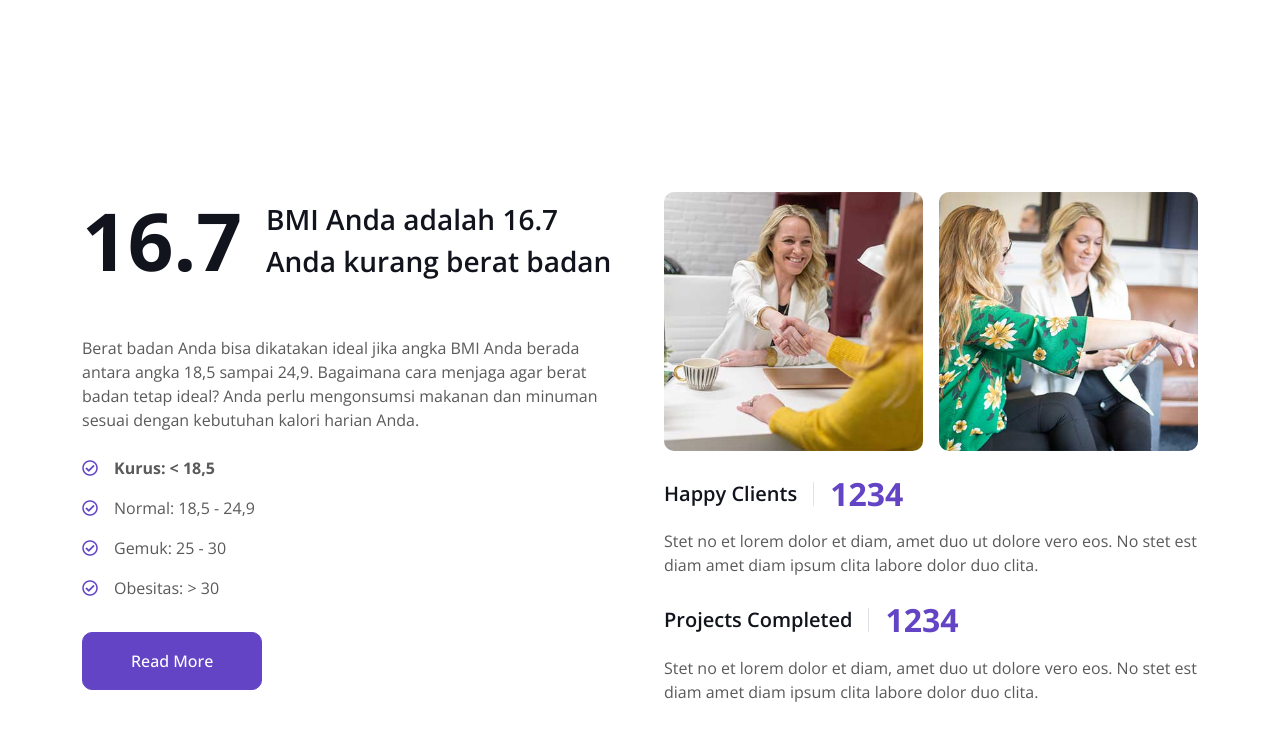
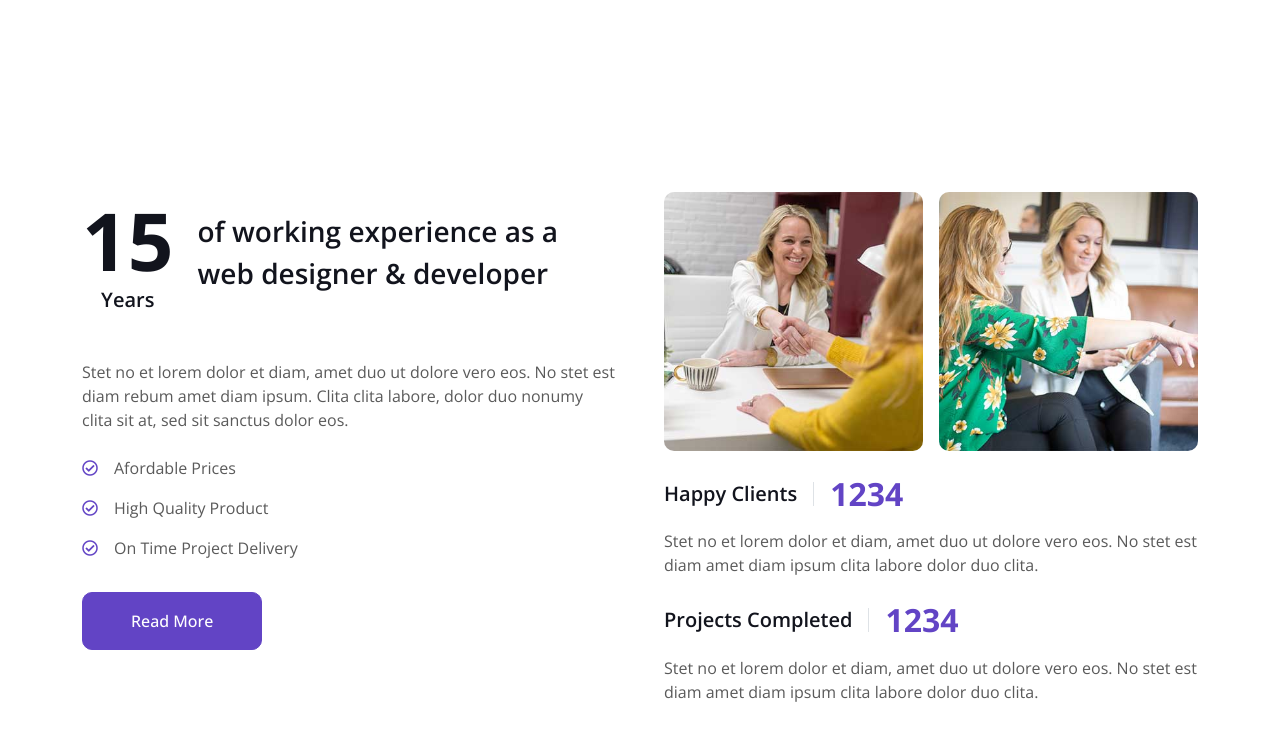
Before and after one commit to sahawaenya/RoToBoGo, a plain HTML site: page index.html in a window 1280 px wide. Shown: the part 690-1430 px from the top of the page. Drawn offline with nearby package versions, Linux system fonts and the light colour scheme.

Commit message:
Revert "Aji"

```diff
--- a/js/bmi.js
+++ b/bmi.js
@@ -45,34 +45,18 @@ function calculateBmi(height, weight) {
 
 // == dom ==
 
-const bmi = calculateBmi(173, 50)
+const bmi = calculateBmi(height, weight)
 let message = null
-let desc = null
 
 if (bmi <= 18.4) {
-    message = `BMI Anda adalah ${bmi} Anda kurang berat badan`
-    desc = `kurus`
+    message = `Your Body Mass Index (BMI) is ${bmi}. You are UNDERWEIGHT`
 } else if (bmi >= 18.5 && bmi <= 24.9) {
-    message = `BMI Anda adalah ${bmi} BMI Anda termasuk normal`
-    desc = `normal`
+    message = `Your Body Mass Index (BMI) is ${bmi}. You are NORMAL`
 } else if (bmi >= 25 && bmi <= 29.9) {
-    message = `BMI Anda adalah ${bmi} Anda tergolong gemuk`
-    desc = `gemuk`
+    message = `Your Body Mass Index (BMI) is ${bmi}. You are OVERWEIGHT`
 } else if (bmi >= 30) {
-    message = `BMI Anda adalah ${bmi} Anda obesitas`
-    desc = `obes`
-}
-
-if (desc === 'kurus') {
-    document.getElementById('005kurus').style.fontWeight = "bold"
-} else if (desc === 'normal') {
-    document.getElementById('005normal').style.fontWeight = "bold"
-} else if (desc === 'gemuk') {
-    document.getElementById('005gemuk').style.fontWeight = "bold"
-} else if (desc === 'obes') {
-    document.getElementById('005obes').style.fontWeight = "bold"
+    message = `Your Body Mass Index (BMI) is ${bmi}. You are OBESE`
 }
 
 
-document.getElementById("005result").innerText = bmi
-document.getElementById("005message").innerText = message
+// document.getElementById("results").innerHTML = message
--- a/index.html
+++ b/index.html
@@ -131,20 +131,15 @@
                 <div class="col-lg-6 wow fadeInUp" data-wow-delay="0.1s">
                     <div class="d-flex align-items-center mb-5">
                         <div class="years flex-shrink-0 text-center me-4">
-                            <h1 class="display-1 mb-0" id="005result" data-toggle="counter-up">15</h1>
-                            <!-- <h5 class="mb-0">Years</h5> -->
+                            <h1 class="display-1 mb-0">15</h1>
+                            <h5 class="mb-0">Years</h5>
                         </div>
-                        <h3 class="lh-base mb-0" id="005message">of working experience as a web designer & developer</h3>
+                        <h3 class="lh-base mb-0">of working experience as a web designer & developer</h3>
                     </div>
-                    <!-- <p class="mb-4">Stet no et lorem dolor et diam, amet duo ut dolore vero eos. No stet est diam rebum amet diam ipsum. Clita clita labore, dolor duo nonumy clita sit at, sed sit sanctus dolor eos.</p> -->
-                    <p class="mb-4">Berat badan Anda bisa dikatakan ideal jika angka BMI Anda berada antara angka 18,5 sampai 24,9. Bagaimana cara menjaga agar berat badan tetap ideal? Anda perlu mengonsumsi makanan dan minuman sesuai dengan kebutuhan kalori harian Anda.</p>
-                    <!-- <p class="mb-3"><i class="far fa-check-circle text-primary me-3"></i>Afordable Prices</p>
+                    <p class="mb-4">Stet no et lorem dolor et diam, amet duo ut dolore vero eos. No stet est diam rebum amet diam ipsum. Clita clita labore, dolor duo nonumy clita sit at, sed sit sanctus dolor eos.</p>
+                    <p class="mb-3"><i class="far fa-check-circle text-primary me-3"></i>Afordable Prices</p>
                     <p class="mb-3"><i class="far fa-check-circle text-primary me-3"></i>High Quality Product</p>
-                    <p class="mb-3"><i class="far fa-check-circle text-primary me-3"></i>On Time Project Delivery</p> -->
-                    <p class="mb-3" id="005kurus"><i class="far fa-check-circle text-primary me-3"></i>Kurus: &lt; 18,5</p>
-                    <p class="mb-3" id="005normal"><i class="far fa-check-circle text-primary me-3"></i>Normal: 18,5 - 24,9</p>
-                    <p class="mb-3" id="005gemuk"><i class="far fa-check-circle text-primary me-3"></i>Gemuk: 25 - 30</p>
-                    <p class="mb-3" id="005obes"><i class="far fa-check-circle text-primary me-3"></i>Obesitas: &gt; 30</p>
+                    <p class="mb-3"><i class="far fa-check-circle text-primary me-3"></i>On Time Project Delivery</p>
                     <a class="btn btn-primary py-3 px-5 mt-3" href="">Read More</a>
                 </div>
                 <div class="col-lg-6 wow fadeInUp" data-wow-delay="0.5s">
@@ -713,7 +708,6 @@
 
     <!-- Template Javascript -->
     <script src="js/main.js"></script>
-    <script src="js/bmi.js"></script>
 </body>
 
 </html>
```
